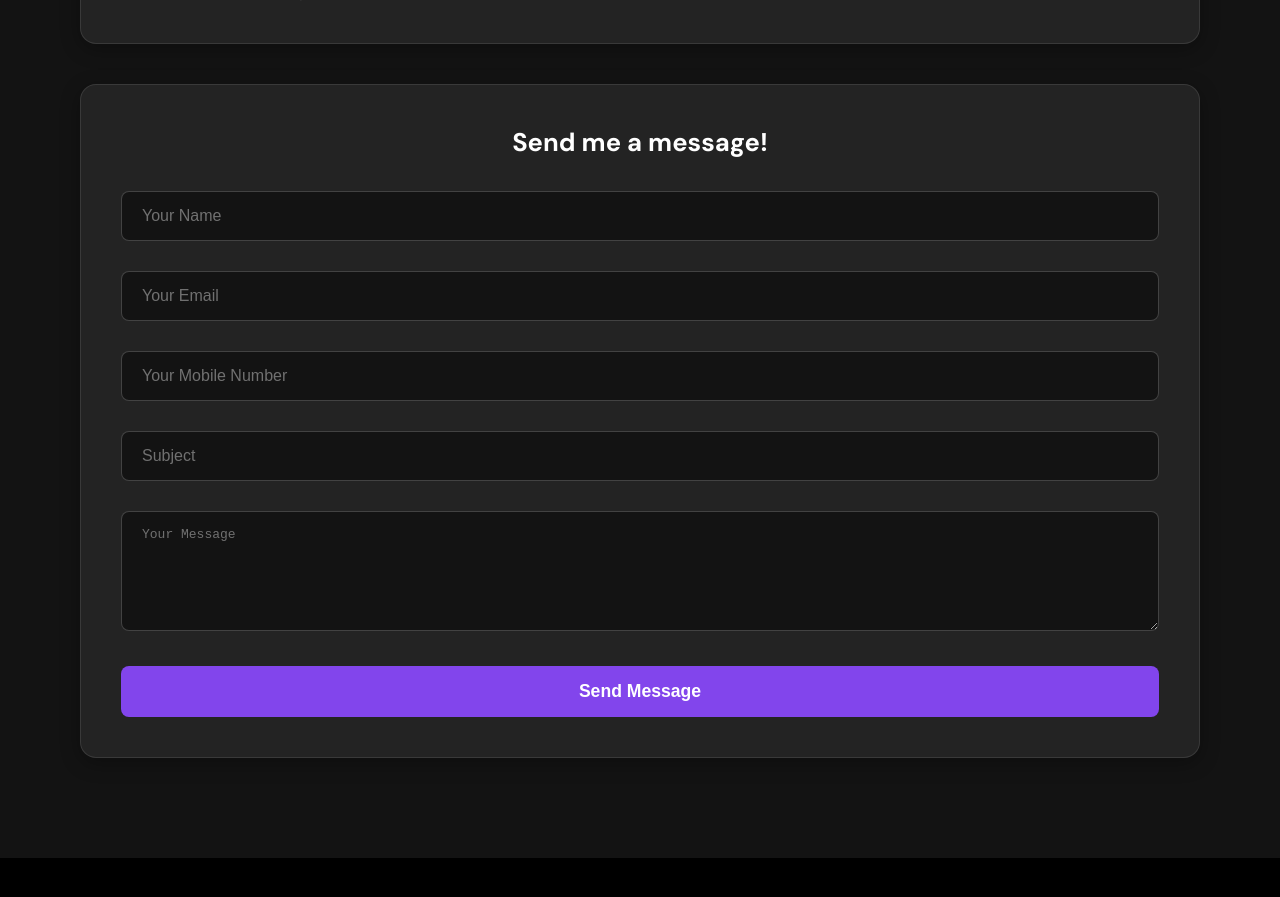
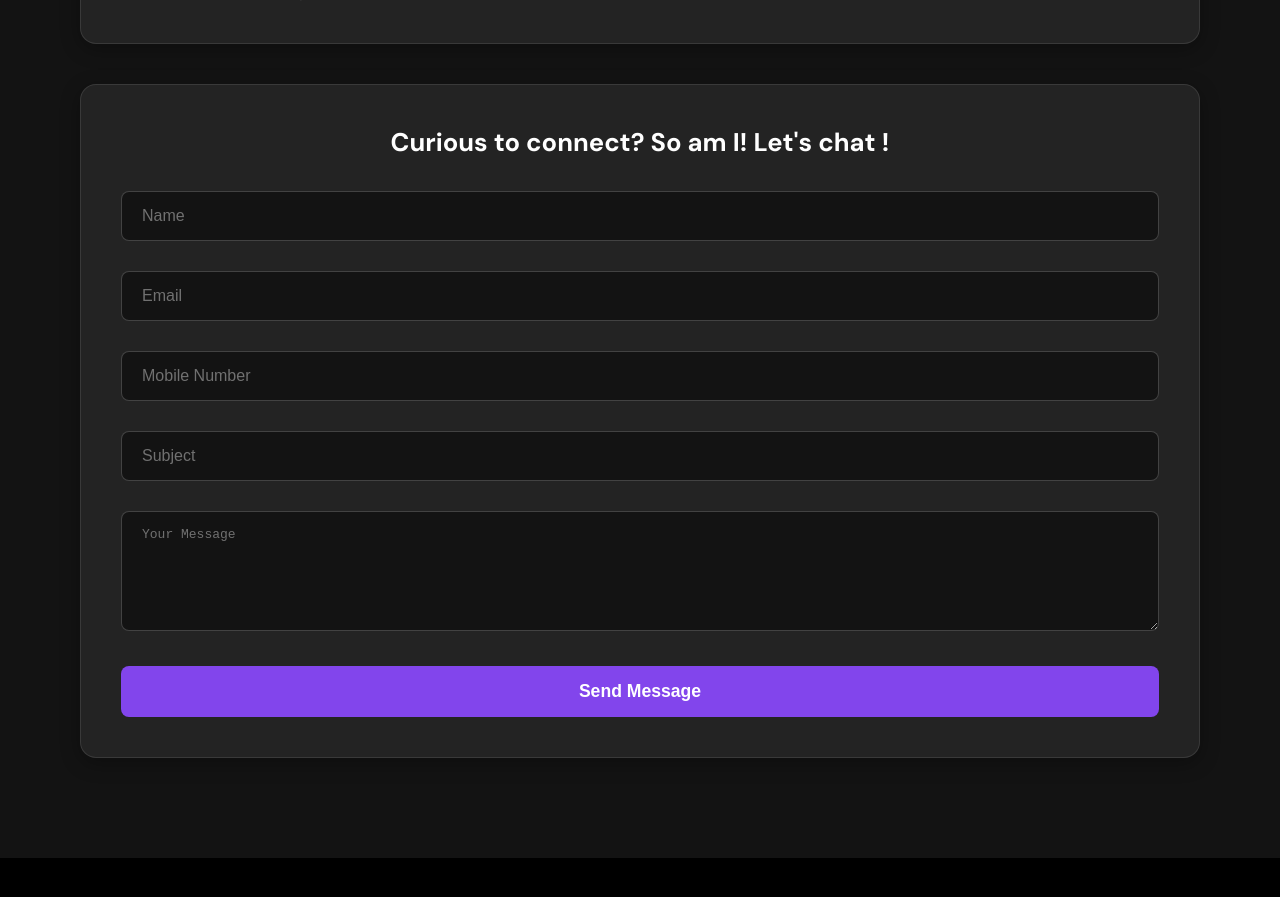
Before and after one commit to arjunprratap05/Portfolio, a React (Create React App) app: page / in a window 1280 px wide. Shown: the part 4440-5337 px from the top of the page. Built offline with nearby package versions, Linux system fonts and the light colour scheme; no server answers; the HTML template or start-up script is replaced by a standard one.

Commit message:
final commit

```diff
--- a/src/components/contact/form/index.jsx
+++ b/src/components/contact/form/index.jsx
@@ -53,12 +53,12 @@ const Form = () => {
 
     return (
         <div className="contact-form">
-            <h4 className="form-title">Send me a message!</h4>
+            <h4 className="form-title">Curious to connect? So am I! Let's chat !</h4>
             <form onSubmit={handleSubmit}>
                 <div className="form-group">
                     <input
                         type="text"
-                        placeholder="Your Name"
+                        placeholder="Name"
                         required
                         value={name}
                         onChange={(e) => setName(e.target.value)}
@@ -68,7 +68,7 @@ const Form = () => {
                 <div className="form-group">
                     <input
                         type="email"
-                        placeholder="Your Email"
+                        placeholder="Email"
                         required
                         value={email}
                         onChange={(e) => setEmail(e.target.value)}
@@ -79,7 +79,7 @@ const Form = () => {
                 <div className="form-group">
                     <input
                         type="tel"
-                        placeholder="Your Mobile Number"
+                        placeholder="Mobile Number"
                         required
                         value={mobile}
                         onChange={(e) => setMobile(e.target.value)}
```
